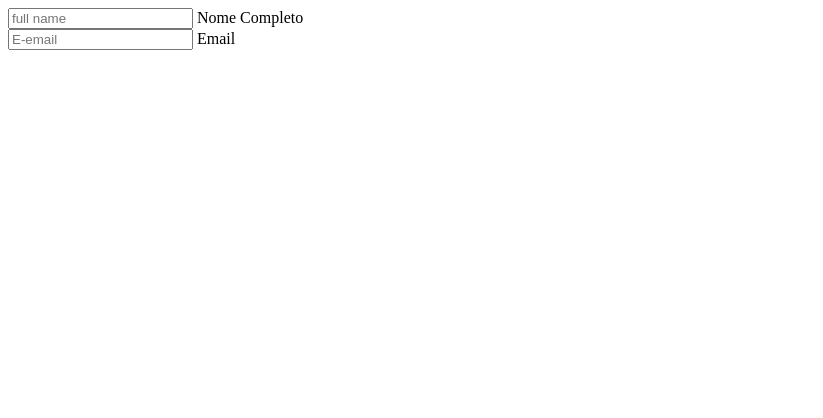
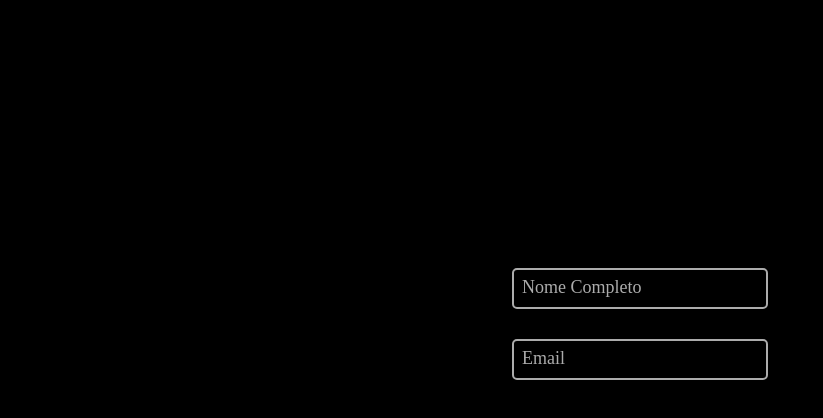
Before and after one commit to andersonrafael/tela-login-simples, a plain HTML site: page index.html in a window 1280 px wide. Shown: the whole page, without its empty margins (0-823 px from the left). Drawn offline with Linux system fonts and the light colour scheme.

Commit message:
css style

```diff
--- a/index.html
+++ b/index.html
@@ -5,6 +5,7 @@
     <meta charset="UTF-8">
     <meta name="viewport" content="width=device-width, initial-scale=1.0">
     <title>Login simples</title>
+    <link rel="stylesheet" href="style.css">
 </head>
 
 <body>
--- a/style.css
+++ b/style.css
@@ -0,0 +1,55 @@
+body {
+    background-color: black;
+}
+
+section {
+    display: flex;
+    justify-content: center;
+    align-items: center;
+    width: 100%;
+    height: 100%;
+    flex-flow: column;
+    margin-top: 20%;
+}
+
+.form-group {
+    position: relative;
+    margin: 15px 0;
+}
+
+.form-group input {
+    padding: 8px 10px;
+    font-size: 18px;
+    border-radius: 5px;
+    border: #acacac solid 2px;
+    background: transparent;
+    color: #eee;
+    transform: 0.15s all ease;
+}
+
+.form-group input:focus {
+    border-color: #eee;
+}
+
+.form-group input::placeholder {
+    color: transparent;
+}
+
+.form-group .form-label {
+    position: absolute;
+    top: 9px;
+    left: 0;
+    font-size: 18px;
+    padding: 0 10px;
+    color: #acacac;
+    pointer-events: none;
+    transition: 0.15s all ease;
+}
+
+.form-group input:focus+.form-label,
+.form-group input:not(:placeholder-shown)+.form-label {
+    transform: translate(5px, -22px);
+    background-color: black;
+    font-size: 14px;
+    color: #eee;
+}
```
